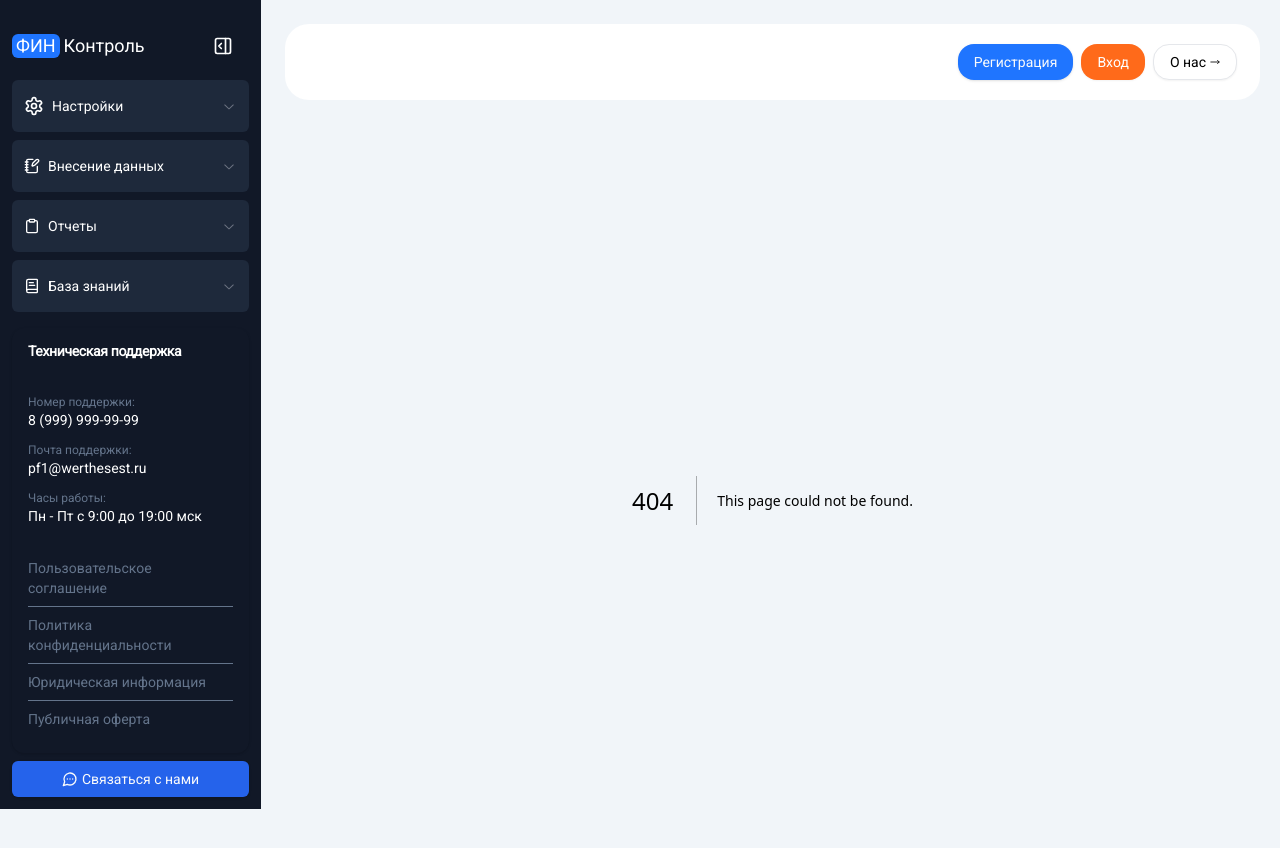
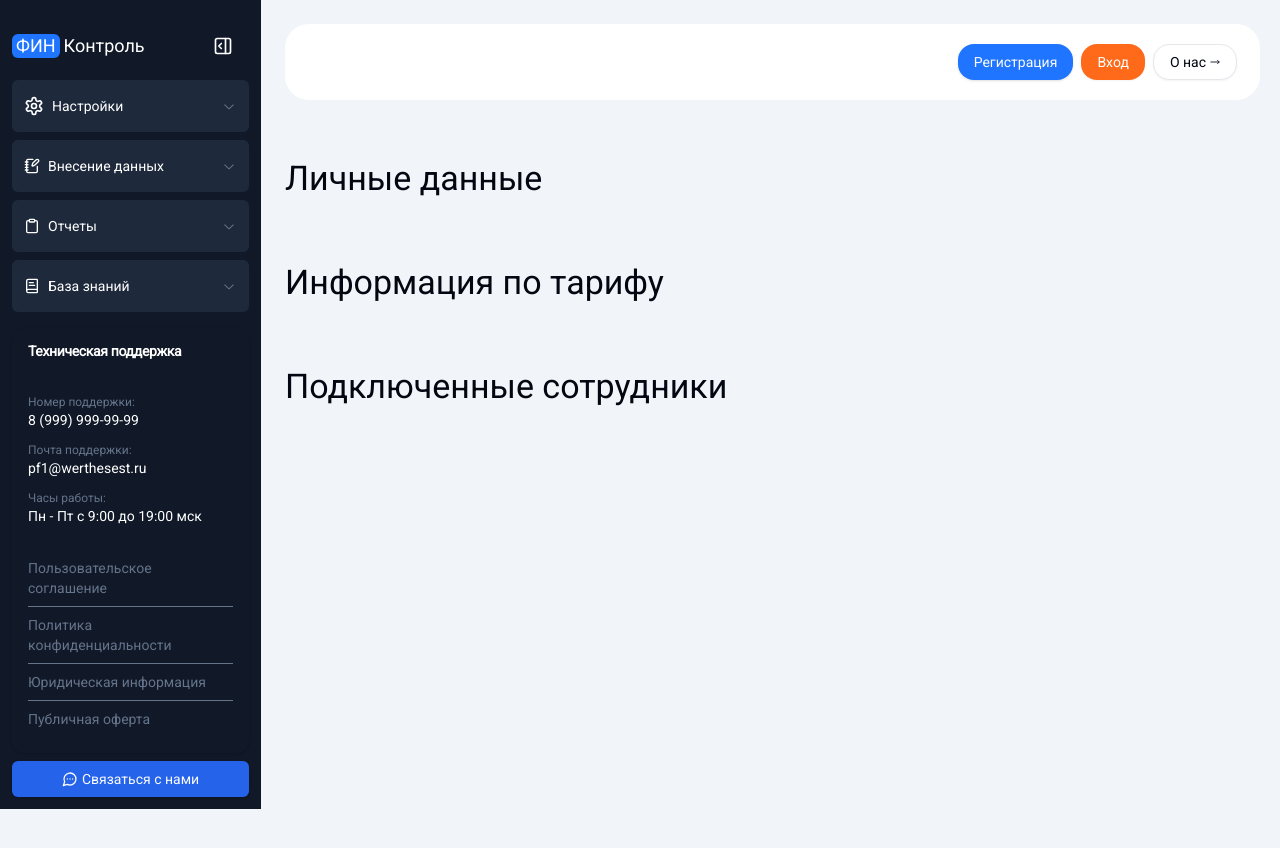
Before and after one commit to edik0101/pofk_frontend, a Next.js app: page /settings/profile in a window 1280 px wide. Before the commit this address had no page. Shown: the top 848 px of the page. After the commit the page ends 809 px from the top, so only its background shows below. Built offline with nearby package versions, Linux system fonts and the light colour scheme.

Commit message:
feat: add profile page (no tables)

```diff
--- /dev/null
+++ b/src/app/settings/page.tsx
@@ -0,0 +1,6 @@
+import { PagesPaths } from "@/data/pages";
+import { redirect } from "next/navigation";
+
+export default function page() {
+  redirect(`settings/${PagesPaths["personal-settings"]}`);
+}
--- /dev/null
+++ b/src/app/settings/profile/page.tsx
@@ -0,0 +1,11 @@
+import Heading from "@/components/Heading/Heading";
+
+export default function page() {
+  return (
+    <div>
+      <Heading text="Личные данные" headingLvl={2} />
+      <Heading text="Информация по тарифу" headingLvl={2} />
+      <Heading text="Подключенные сотрудники" headingLvl={2} />
+    </div>
+  );
+}
--- a/src/components/Heading/Heading.tsx
+++ b/src/components/Heading/Heading.tsx
@@ -1,5 +1,34 @@
-export default function Heading({ text }: { text: string }) {
-  return (
-    <h1 className="mb-[11px] mt-[53px] text-[34px] leading-normal">{text}</h1>
-  );
+export default function Heading({
+  text,
+  headingLvl = 1,
+}: {
+  text: string;
+  headingLvl?: 1 | 2 | 3 | 4;
+}) {
+  switch (headingLvl) {
+    case 1:
+      return (
+        <h1 className="mb-[11px] mt-[53px] text-[34px] leading-normal">
+          {text}
+        </h1>
+      );
+    case 2:
+      return (
+        <h2 className="mb-[11px] mt-[53px] text-[34px] leading-normal">
+          {text}
+        </h2>
+      );
+    case 3:
+      return (
+        <h3 className="mb-[11px] mt-[53px] text-[34px] leading-normal">
+          {text}
+        </h3>
+      );
+    case 4:
+      return (
+        <h4 className="mb-[11px] mt-[53px] text-[34px] leading-normal">
+          {text}
+        </h4>
+      );
+  }
 }
--- a/src/data/pages.ts
+++ b/src/data/pages.ts
@@ -1,15 +1,15 @@
 export enum PagesPaths {
   "register" = "register",
   "login" = "login",
+  "reset-password" = "reset-password",
   "about-us" = "about-us",
-  "reset-password" = "reset-password",
   "user-agreement" = "user-agreement",
   "privacy-policy" = "privacy-policy",
   "legal-information" = "legal-information",
   "public-offer" = "public-offer",
   "articles-settings" = "articles-settings",
   "access-settings" = "access-settings",
-  "personal-settings" = "personal-settings",
+  "personal-settings" = "profile",
   "journal" = "journal",
   "cost" = "cost",
   "self-purchase" = "self-purchase",
```
